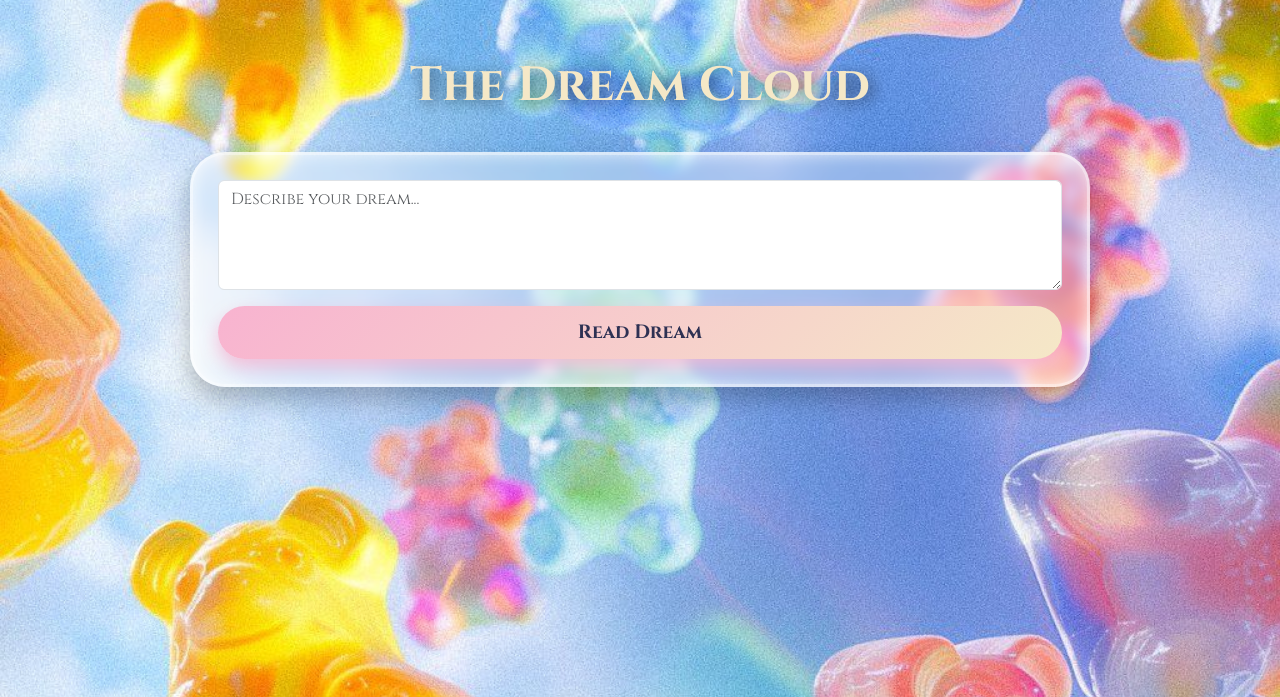
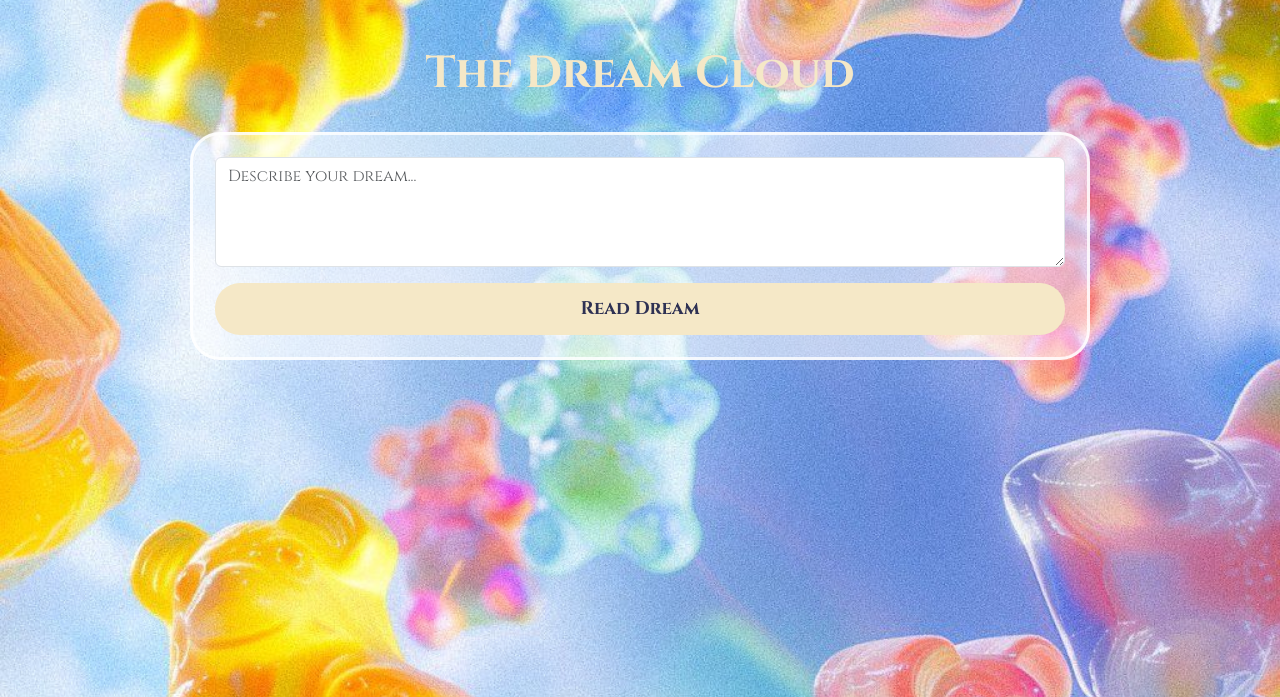
Before and after one commit to Arianna19/CART498-A4, a Flask app: page / in a window 1280 px wide. Shown: the top 697 px of the page. Run offline with Flask 3, Linux system fonts and the light colour scheme.

Commit message:
debugging the html

```diff
--- a/templates/index.html
+++ b/templates/index.html
@@ -6,8 +6,6 @@
     <meta name="viewport" content="width=device-width, initial-scale=1.0">
 
     <link href="https://cdn.jsdelivr.net/npm/bootstrap@5.3.3/dist/css/bootstrap.min.css" rel="stylesheet">
-
-    <!-- Font -->
     <link href="https://fonts.googleapis.com/css2?family=Cinzel:wght@400;700&display=swap" rel="stylesheet">
 
     <style>
@@ -21,95 +19,71 @@
         }
 
         .container {
-            padding-top: 50px;
-            padding-bottom: 50px;
+            padding-top: 40px;
+            padding-bottom: 40px;
             text-align: center;
         }
 
         .dream-title {
-            font-size: 3rem;
+            font-size: 2.8rem;
             font-weight: 700;
             color: #f5e8c7;
-            text-shadow: 3px 3px 15px rgba(0, 0, 0, 0.6);
-            margin-bottom: 30px;
+            margin-bottom: 25px;
         }
 
-        /* GUMMY CARD */
-        .dream-card {
-            background: rgba(255, 255, 255, 0.35);
-            backdrop-filter: blur(6px);
-            border-radius: 35px;
-            padding: 25px;
+        /* SIMPLE BUBBLE CARD (low memory) */
+        .bubble {
+            background: rgba(255, 255, 255, 0.55);
+            border-radius: 30px;
+            padding: 22px;
             margin: 20px auto;
             max-width: 900px;
-            box-shadow:
-                inset 0 0 15px rgba(255,255,255,0.7),
-                0 12px 25px rgba(0, 0, 0, 0.25);
-            border: 3px solid rgba(255,255,255,0.6);
+            border: 3px solid rgba(255,255,255,0.8);
         }
 
         textarea {
-            background: rgba(255, 255, 255, 0.6);
-            border-radius: 30px;
+            background: #fff;
+            border-radius: 25px;
             border: 2px solid #f5e8c7;
-            padding: 18px;
-            font-size: 1.1rem;
+            padding: 16px;
+            font-size: 1.05rem;
             color: #2e3153;
         }
 
         textarea::placeholder {
-            color: #7a7aa0;
+            color: #777;
         }
 
         .btn-dream {
-            background: linear-gradient(135deg, #f8b3d0, #f5e8c7);
+            background: #f5e8c7;
             color: #2e3153;
-            font-size: 1.2rem;
+            font-size: 1.15rem;
             font-weight: bold;
-            border-radius: 30px;
+            border-radius: 25px;
             border: none;
             padding: 12px;
-            box-shadow: 0 8px 18px rgba(248, 179, 208, 0.8);
-            transition: all 0.2s ease;
         }
 
-        .btn-dream:hover {
-            transform: scale(1.05);
-            box-shadow: 0 0 25px rgba(248, 179, 208, 1);
-        }
-
-        /* SIDE-BY-SIDE SECTION */
+        /* SIDE BY SIDE RESULT */
         .result-row {
-            margin-top: 30px;
+            margin-top: 25px;
         }
 
         .interpretation-box {
-            background: rgba(255, 255, 255, 0.45);
-            border-radius: 35px;
-            padding: 25px;
+            background: rgba(255, 255, 255, 0.6);
+            border-radius: 30px;
+            padding: 20px;
             height: 100%;
-            box-shadow:
-                inset 0 0 12px rgba(255,255,255,0.8),
-                0 10px 20px rgba(0,0,0,0.25);
-        }
-
-        .interpretation-box strong {
-            font-size: 1.4rem;
         }
 
         .dream-img {
             width: 100%;
-            border-radius: 35px;
-            box-shadow:
-                0 15px 30px rgba(0,0,0,0.35);
-            transition: transform 0.3s ease, box-shadow 0.3s ease;
+            border-radius: 30px;
+            border: 4px solid rgba(255,255,255,0.7);
         }
 
-        .dream-img:hover {
-            transform: scale(1.05);
-            box-shadow:
-                0 0 30px rgba(248, 179, 208, 0.9),
-                0 0 60px rgba(245, 232, 199, 0.8);
+        strong {
+            font-size: 1.3rem;
         }
     </style>
 </head>
@@ -119,8 +93,8 @@
 
     <div class="dream-title">The Dream Cloud</div>
 
-    <!-- Input -->
-    <div class="dream-card">
+    <!-- INPUT -->
+    <div class="bubble">
         <form method="POST">
             <textarea
                 name="prompt"
@@ -136,9 +110,9 @@
     </div>
 
     {% if interpretation and image_ready %}
-    <div class="row result-row justify-content-center align-items-stretch g-4">
+    <div class="row result-row justify-content-center g-4">
 
-        <!-- TEXT COLUMN -->
+        <!-- TEXT -->
         <div class="col-md-6">
             <div class="interpretation-box">
                 <strong>Your Dream</strong>
@@ -151,7 +125,7 @@
             </div>
         </div>
 
-        <!-- IMAGE COLUMN -->
+        <!-- IMAGE -->
         <div class="col-md-6">
             <img src="/image" class="dream-img">
         </div>
```
